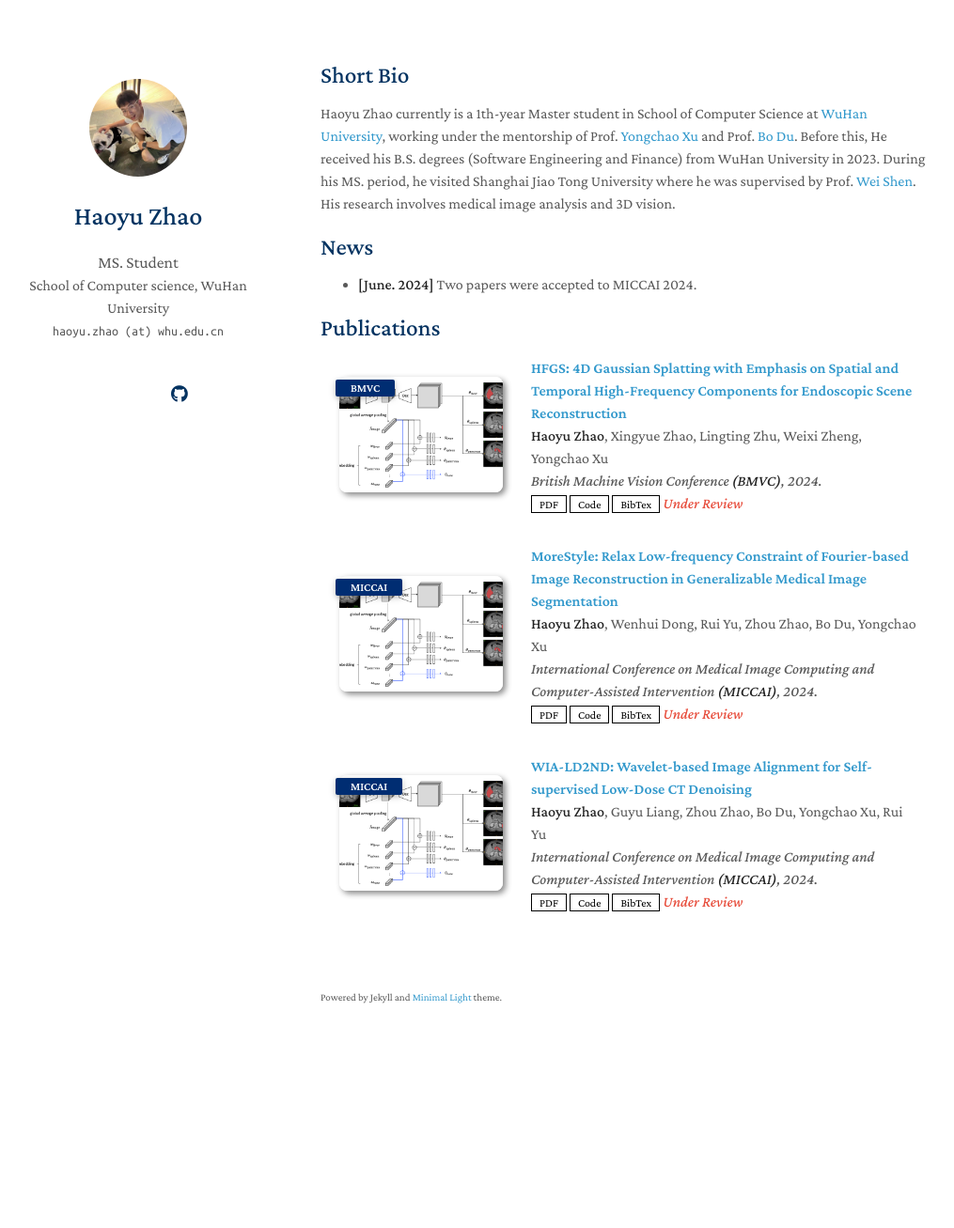
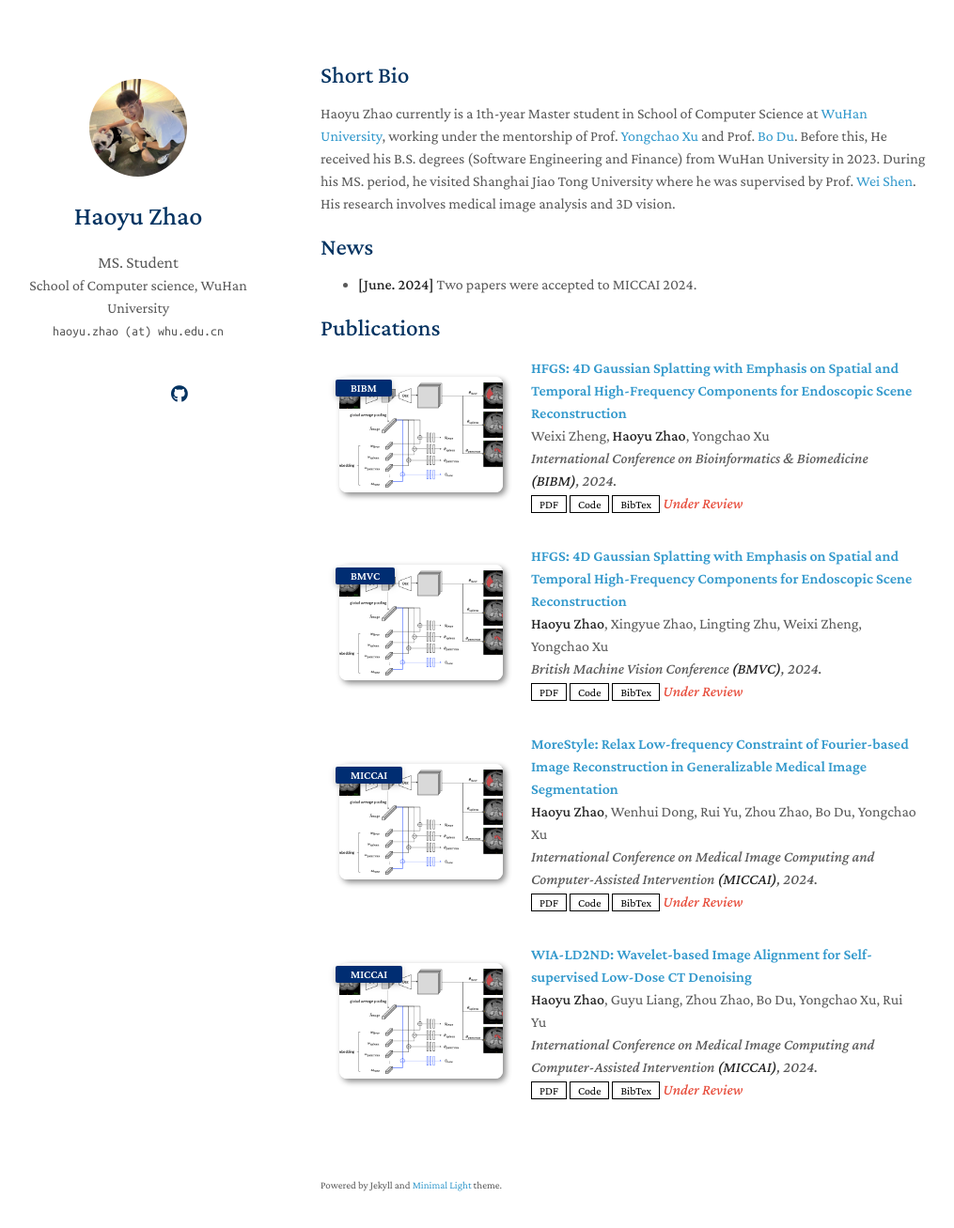
Before and after one commit to zhaohaoyu376/zhaohaoyu376.github.io, a Jekyll site: the page built from index.md, in a window 1280 px wide and 1342 px high. Shown: the top 1307 px of the window at 94% size, without its empty margins (129-1144 px from the left). Built offline with Jekyll 4.4.1, drawn with Linux system fonts in a browser that asks for light colours; nearby versions of some CDN libraries; a style sheet for code colours, icons or effects is not loaded; our own code applies the rules of GitHub Pages for plain Markdown files.

Commit message:
Update publications.yml

```diff
--- a/_data/publications.yml
+++ b/_data/publications.yml
@@ -1,4 +1,15 @@
 main:
+
+  - title: "HFGS: 4D Gaussian Splatting with Emphasis on Spatial and Temporal High-Frequency Components for Endoscopic Scene Reconstruction"
+    authors: "Weixi Zheng, <strong>Haoyu Zhao</strong>, Yongchao Xu"
+    conference_short: BIBM
+    conference: International Conference on Bioinformatics & Biomedicine <strong>(BIBM)</strong>, 2024.
+    pdf: https://arxiv.org/pdf/2306.00988.pdf
+    code: https://github.com/MrGiovanni/ContinualLearning
+    bibtex: https://bib.yliu.me/MICCAI23.txt
+    image: ./assets/img/teaser_example_2.png
+    notes: Under Review
+
 
   - title: "HFGS: 4D Gaussian Splatting with Emphasis on Spatial and Temporal High-Frequency Components for Endoscopic Scene Reconstruction"
     authors: "<strong>Haoyu Zhao</strong>, Xingyue Zhao, Lingting Zhu, Weixi Zheng, Yongchao Xu"
```
